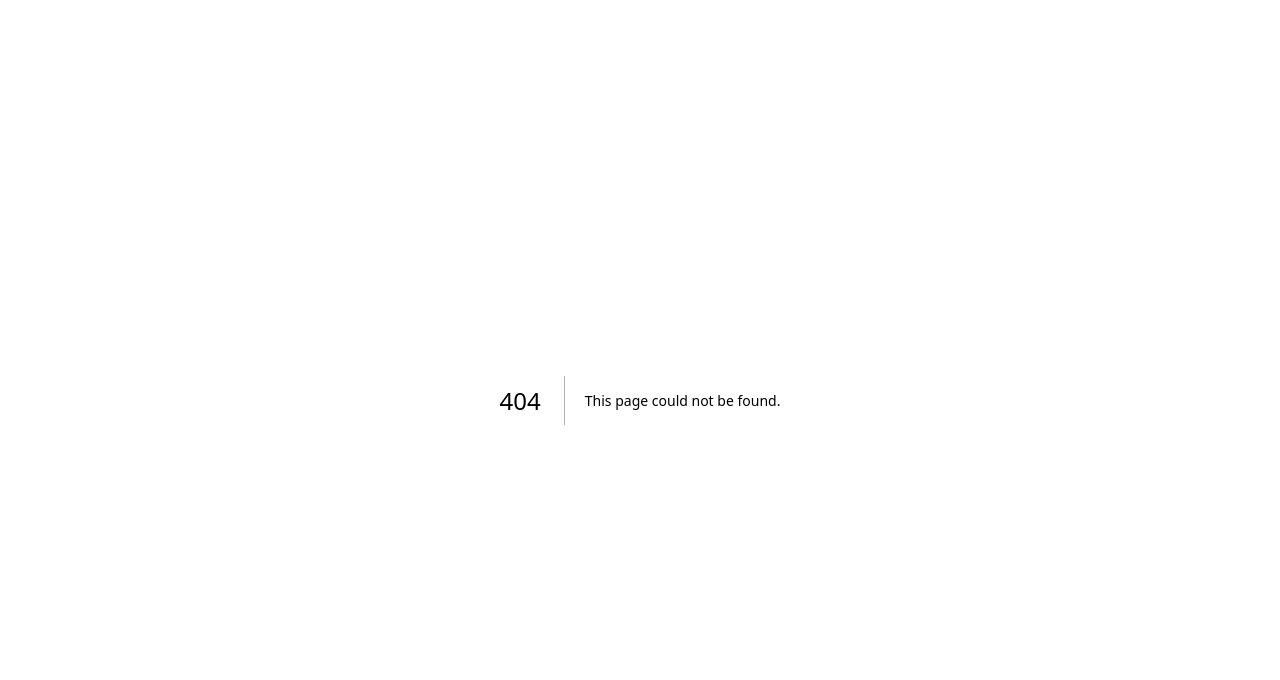
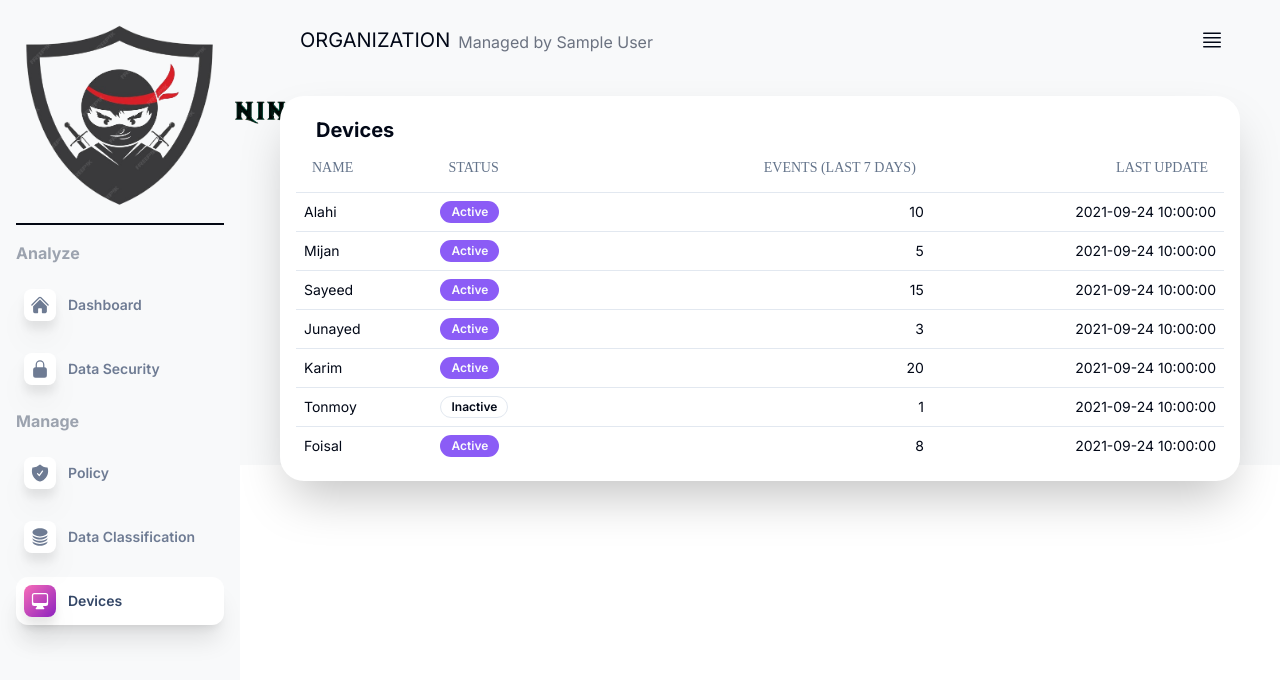
Before and after one commit to FazleAlahiMukim/NinjaShield, a Next.js app: page /devices in a window 1280 px wide. Before the commit this address had no page. Shown: the top 680 px of the page. Built offline with nearby package versions, Linux system fonts and the light colour scheme; no server answers; sample sign-in values are in the browser's storage.

Commit message:
devices #1

```diff
--- /dev/null
+++ b/src/app/(main)/devices/page.js
@@ -0,0 +1,100 @@
+import {
+  Table,
+  TableBody,
+  TableCell,
+  TableFooter,
+  TableHead,
+  TableHeader,
+  TableRow,
+} from "@/components/ui/table";
+import { Badge } from "@/components/ui/badge";
+
+export default function Devices() {
+  const devices = [
+    {
+      deviceId: "1",
+      name: "Alahi",
+      status: "Active",
+      events: "10",
+      lastUpdate: "2021-09-24 10:00:00",
+    },
+    {
+      deviceId: "2",
+      name: "Mijan",
+      status: "Active",
+      events: "5",
+      lastUpdate: "2021-09-24 10:00:00",
+    },
+    {
+      deviceId: "3",
+      name: "Sayeed",
+      status: "Active",
+      events: "15",
+      lastUpdate: "2021-09-24 10:00:00",
+    },
+    {
+      deviceId: "4",
+      name: "Junayed",
+      status: "Active",
+      events: "3",
+      lastUpdate: "2021-09-24 10:00:00",
+    },
+    {
+      deviceId: "5",
+      name: "Karim",
+      status: "Active",
+      events: "20",
+      lastUpdate: "2021-09-24 10:00:00",
+    },
+    {
+      deviceId: "6",
+      name: "Tonmoy",
+      status: "Inactive",
+      events: "1",
+      lastUpdate: "2021-09-24 10:00:00",
+    },
+    {
+      deviceId: "7",
+      name: "Foisal",
+      status: "Active",
+      events: "8",
+      lastUpdate: "2021-09-24 10:00:00",
+    },
+  ];
+
+  return (
+    <div className="relative top-4 mx-10 mb-10 rounded-3xl bg-white p-4 pt-5 shadow-2xl">
+      <div className="relative left-5 text-xl font-bold">Devices</div>
+      <div>
+        <Table>
+          <TableHeader>
+            <TableRow className="font-serif uppercase">
+              <TableHead>Name</TableHead>
+              <TableHead>Status</TableHead>
+              <TableHead className="text-right">Events (last 7 days)</TableHead>
+              <TableHead className="text-right">Last Update</TableHead>
+            </TableRow>
+          </TableHeader>
+          <TableBody>
+            {devices.map((device) => (
+              <TableRow key={device.deviceId}>
+                <TableCell>{device.name}</TableCell>
+                <TableCell>
+                  {device.status === "Active" ? (
+                    <Badge>{device.status}</Badge>
+                  ) : (
+                    <Badge variant="outline">{device.status}</Badge>
+                  )}
+                </TableCell>
+                <TableCell className="text-right">{device.events}</TableCell>
+                <TableCell className="text-right">
+                  {device.lastUpdate}
+                </TableCell>
+              </TableRow>
+            ))}
+          </TableBody>
+        </Table>
+      </div>
+    </div>
+  );
+}
--- a/src/components/NavBar.js
+++ b/src/components/NavBar.js
@@ -25,11 +25,11 @@ const navLinks = [
     icon: LockClosedIcon,
     href: "/data-security",
   },
-  {
-    name: "User Behaviour",
-    icon: UserIcon,
-    href: "/user-behaviour",
-  },
+  // {
+  //   name: "User Behaviour",
+  //   icon: UserIcon,
+  //   href: "/user-behaviour",
+  // },
   {
     type: "Manage",
   },
--- /dev/null
+++ b/src/components/ui/badge.jsx
@@ -0,0 +1,34 @@
+import * as React from "react"
+import { cva } from "class-variance-authority";
+
+import { cn } from "@/lib/utils"
+
+const badgeVariants = cva(
+  "inline-flex items-center rounded-full border px-2.5 py-0.5 text-xs font-semibold transition-colors focus:outline-none focus:ring-2 focus:ring-ring focus:ring-offset-2",
+  {
+    variants: {
+      variant: {
+        default:
+          "border-transparent bg-violet-500 text-primary-foreground hover:bg-primary/80",
+        secondary:
+          "border-transparent bg-secondary text-secondary-foreground hover:bg-secondary/80",
+        destructive:
+          "border-transparent bg-destructive text-destructive-foreground hover:bg-destructive/80",
+        outline: "text-foreground",
+      },
+    },
+    defaultVariants: {
+      variant: "default",
+    },
+  }
+)
+
+function Badge({
+  className,
+  variant,
+  ...props
+}) {
+  return (<div className={cn(badgeVariants({ variant }), className)} {...props} />);
+}
+
+export { Badge, badgeVariants }
```
